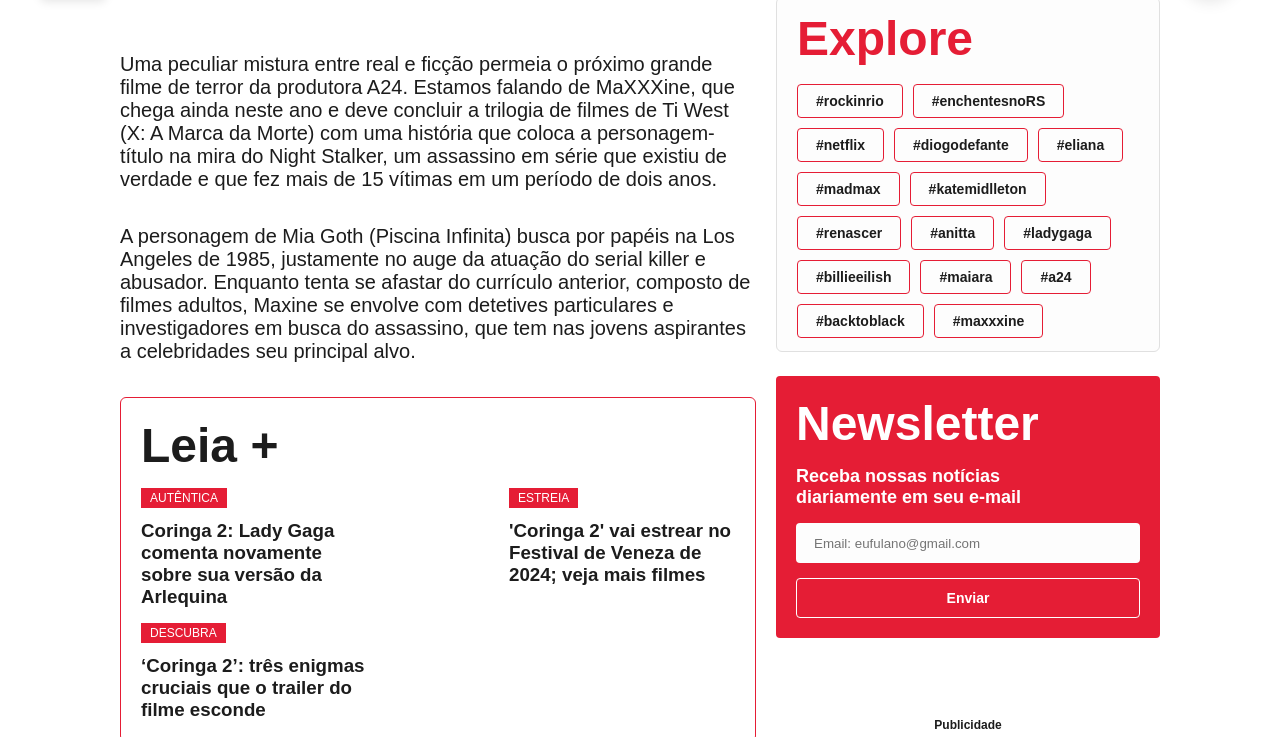
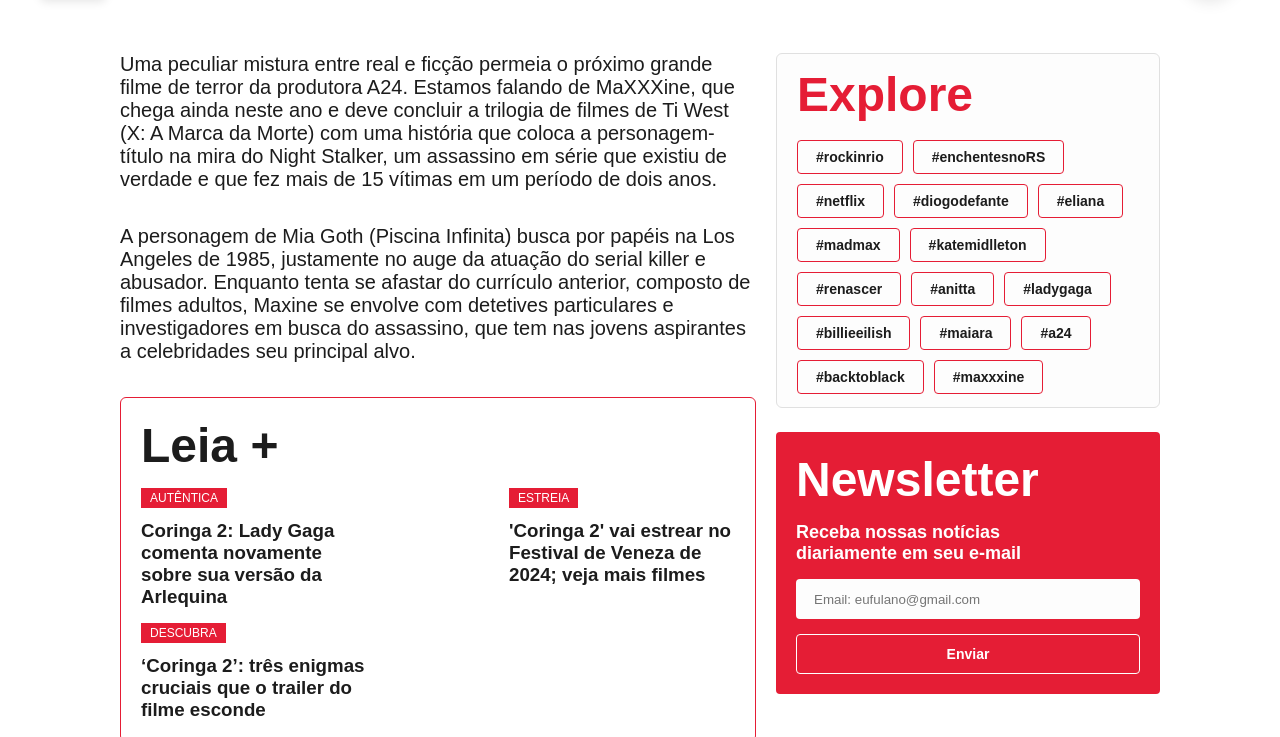
Before and after one commit to PedroNascimento009/Not-cia-24H, a plain HTML site: page index.html in a window 1280 px wide. Shown: the part 783-1520 px from the top of the page. Drawn offline with Linux system fonts and the light colour scheme.

Commit message:
aside.css

```diff
--- a/styles/aside.css
+++ b/styles/aside.css
@@ -2,7 +2,7 @@
     max-width: 384px;
     grid-area: aside;
 
-    margin-top: 75vh;
+    margin-top: 82vh;
 }
 
 /* Trend Box */
```
